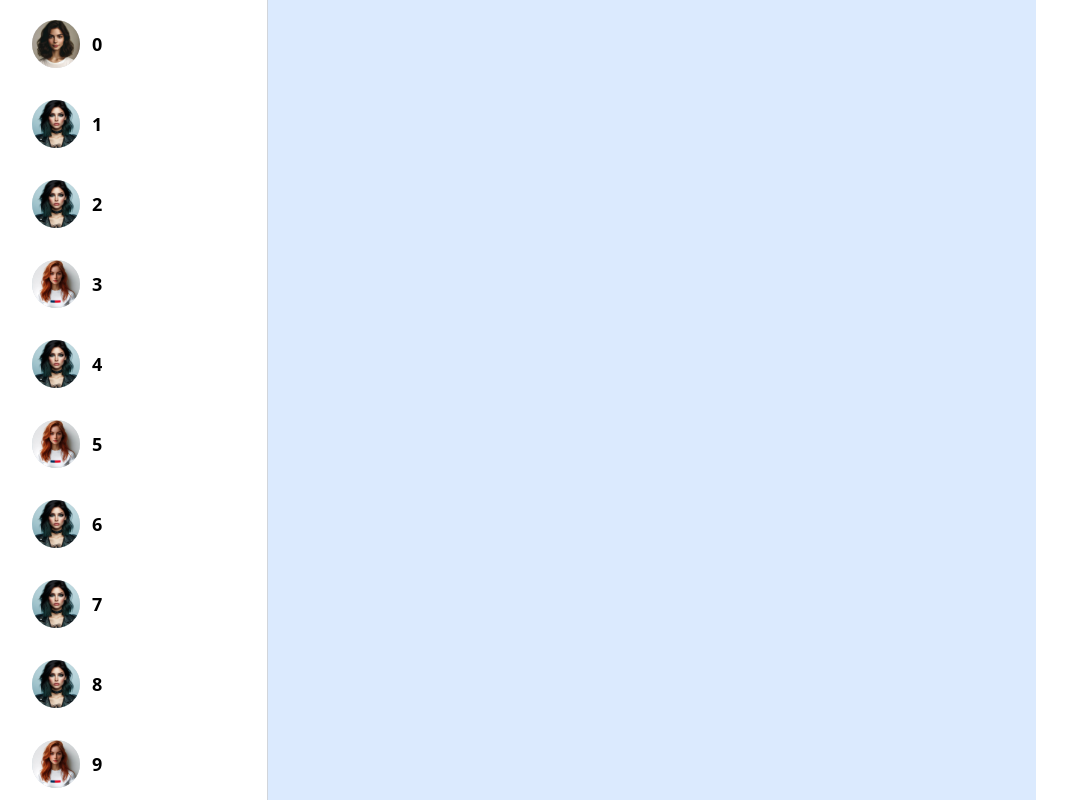
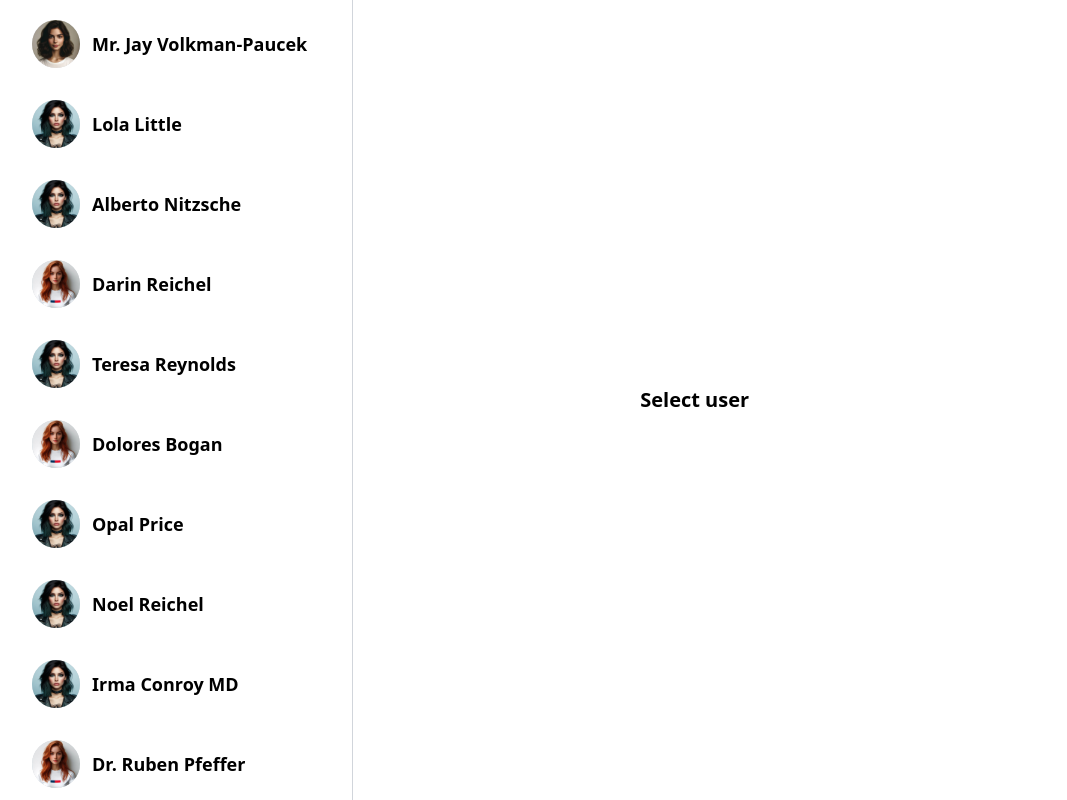
Before and after one commit to alygee/ts-dev-searchinform, a Vue app: page / in a window 1280 px wide. Shown: the whole page, without its empty margins (116-1183 px from the left). Built offline with nearby package versions, Linux system fonts and the light colour scheme.

Commit message:
add user-details component

```diff
--- a/src/App.vue
+++ b/src/App.vue
@@ -2,13 +2,15 @@
 import { ref, onMounted } from 'vue'
 import { generateFakeUsers } from './assets/sampleData'
 import UserList from './components/UserList.vue'
+import UserDetails from './components/UserDetails.vue'
 
 const list = ref(null)
 const users = ref(null)
 const visibleUsers = ref(null)
+const userDetails = ref(null)
 const page = ref(0)
 const VISIBLE_USERS_COUNT = 20
-const TOTAL_USERS_COUNT = 1e3
+const TOTAL_USERS_COUNT = 1e2
 
 onMounted(() => {
   generateFakeUsers(TOTAL_USERS_COUNT).then((data) => {
@@ -49,9 +51,17 @@ function goDown() {
 </script>
 
 <template>
-  <div class="max-w-screen-lg mx-auto bg-blue-100 h-screen">
-    <div ref="list">
-      <UserList :users="visibleUsers" @goUp="goUp" @goDown="goDown" />
+  <div class="max-w-screen-lg mx-auto h-screen flex">
+    <div ref="list" class="w-1/3 bg-white border-r border-gray-300">
+      <UserList
+        :users="visibleUsers"
+        @goUp="goUp"
+        @goDown="goDown"
+        @setUserDetails="userDetails = $event"
+      />
+    </div>
+    <div class="w-2/3 bg-white">
+      <UserDetails :userDetails="userDetails" />
     </div>
   </div>
 </template>
--- /dev/null
+++ b/src/components/UserDetails.vue
@@ -0,0 +1,45 @@
+<script setup lang="ts">
+const props = defineProps(['userDetails'])
+</script>
+
+<template>
+  <div
+    v-if="!userDetails"
+    class="flex items-center justify-center h-screen w-full font-bold text-xl"
+  >
+    Select user
+  </div>
+  <div v-else class="p-12">
+    <h2 class="text-2xl font-bold text-center mb-10">{{ userDetails.name }}</h2>
+    <div class="flex items-center rounded-md">
+      <div class="w-32 h-32 bg-gray-300 rounded-full mr-12 relative">
+        <img :src="userDetails.avatar" :alt="userDetails.name" class="w-32 h-32 rounded-full" />
+        <span class="absolute bottom-2 left-2 flex h-5 w-5">
+          <span
+            v-if="userDetails.isActive"
+            class="animate-ping absolute inline-flex h-full w-full rounded-full opacity-75"
+            :class="{ 'bg-green-400': userDetails.isActive }"
+          />
+          <span
+            class="relative inline-flex rounded-full h-5 w-5"
+            :class="{ 'bg-green-500': userDetails.isActive, 'bg-red-500': !userDetails.isActive }"
+          />
+        </span>
+      </div>
+      <div class="flex-1">
+        <p>
+          <span class="text-lg font-semibold mr-3">Должность:</span>
+          <span class="text-lg font-normal">{{ userDetails.jobTitle }}</span>
+        </p>
+        <p>
+          <span class="text-lg font-semibold mr-3">Отдел:</span>
+          <span class="text-lg font-normal">{{ userDetails.jobArea }}</span>
+        </p>
+        <p>
+          <span class="text-lg font-semibold mr-3">Компания:</span>
+          <span class="text-lg font-normal">{{ userDetails.company }}</span>
+        </p>
+      </div>
+    </div>
+  </div>
+</template>
--- a/src/components/UserList.vue
+++ b/src/components/UserList.vue
@@ -4,7 +4,7 @@ import UserListItem from './UserListItem.vue'
 import UserListItemSkeleton from './UserListItemSkeleton.vue'
 
 const props = defineProps(['users'])
-const emit = defineEmits(['goUp', 'goDown'])
+const emit = defineEmits(['goUp', 'goDown', 'setUserDetails'])
 
 let observer = null
 const firstElement = ref(null)
@@ -41,19 +41,21 @@ watch(
 onBeforeUnmount(() => {
   observer?.disconnect()
 })
+
+function selectUser(user) {
+  emit('setUserDetails', user)
+}
 </script>
 
 <template>
-  <div class="w-1/4 bg-white border-r border-gray-300">
   <div v-if="users" class="overflow-y-auto h-screen p-3 mb-9 pb-20">
     <div id="firstElement" ref="firstElement" />
     <template v-for="user in users" :key="user.id">
-        <UserListItem :user="user" />
+      <UserListItem :user="user" @click="selectUser(user)" />
     </template>
     <div id="lastElement" ref="lastElement" />
   </div>
   <div v-else class="overflow-y-auto h-screen p-3 mb-9 pb-20">
     <UserListItemSkeleton v-for="index in 3" :key="index" />
   </div>
-  </div>
 </template>
--- a/src/components/UserListItem.vue
+++ b/src/components/UserListItem.vue
@@ -12,7 +12,7 @@ function getImageUrl(src: string) {
       <img :src="user.avatar" :alt="user.name" class="w-12 h-12 rounded-full" />
     </div>
     <div class="flex-1">
-      <h2 class="text-lg font-semibold">{{ user.id }}</h2>
+      <h2 class="text-lg font-semibold">{{ user.name }}</h2>
     </div>
   </div>
 </template>
```
Lines whose indentation alone changed are shown as unchanged.
